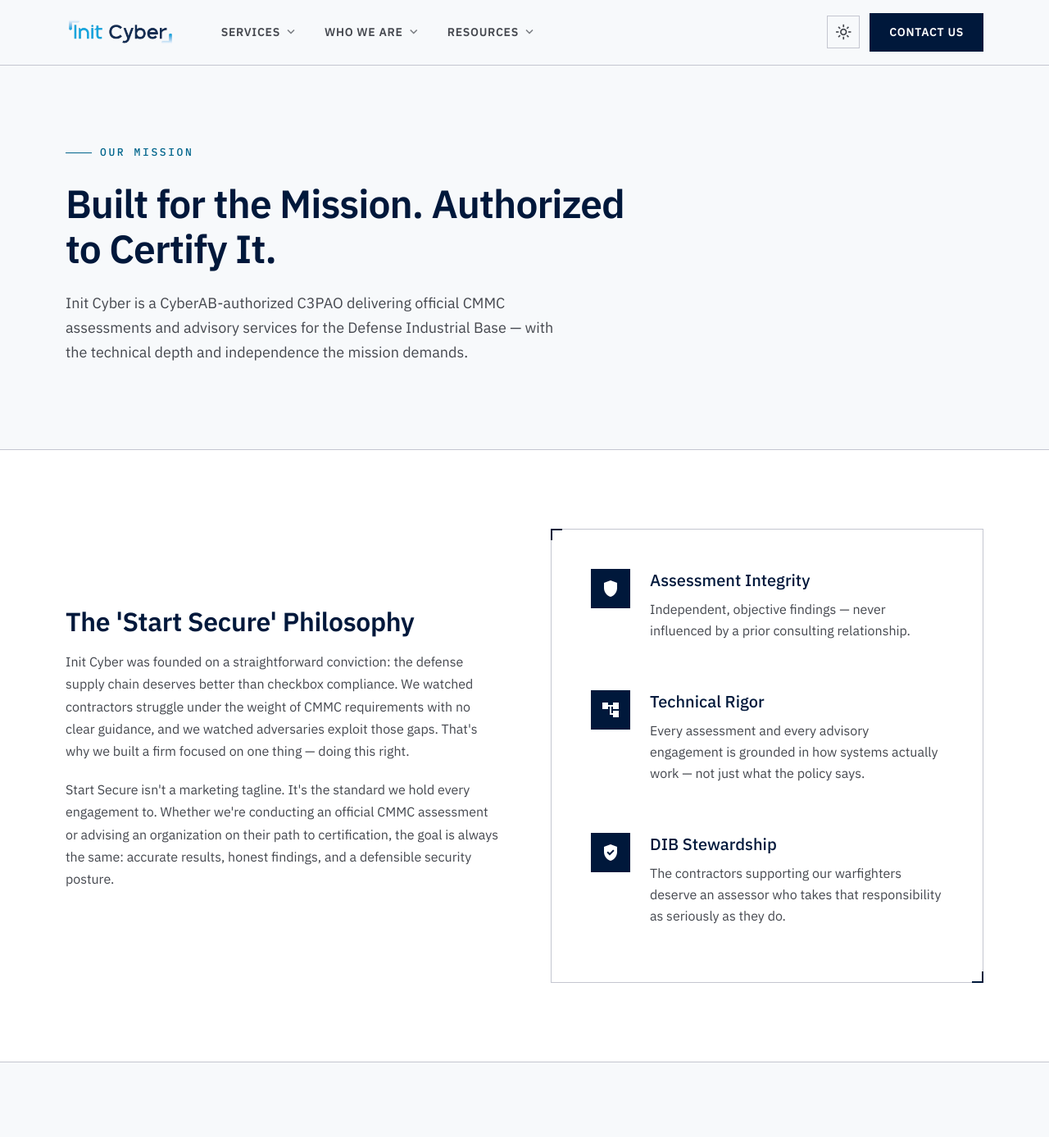
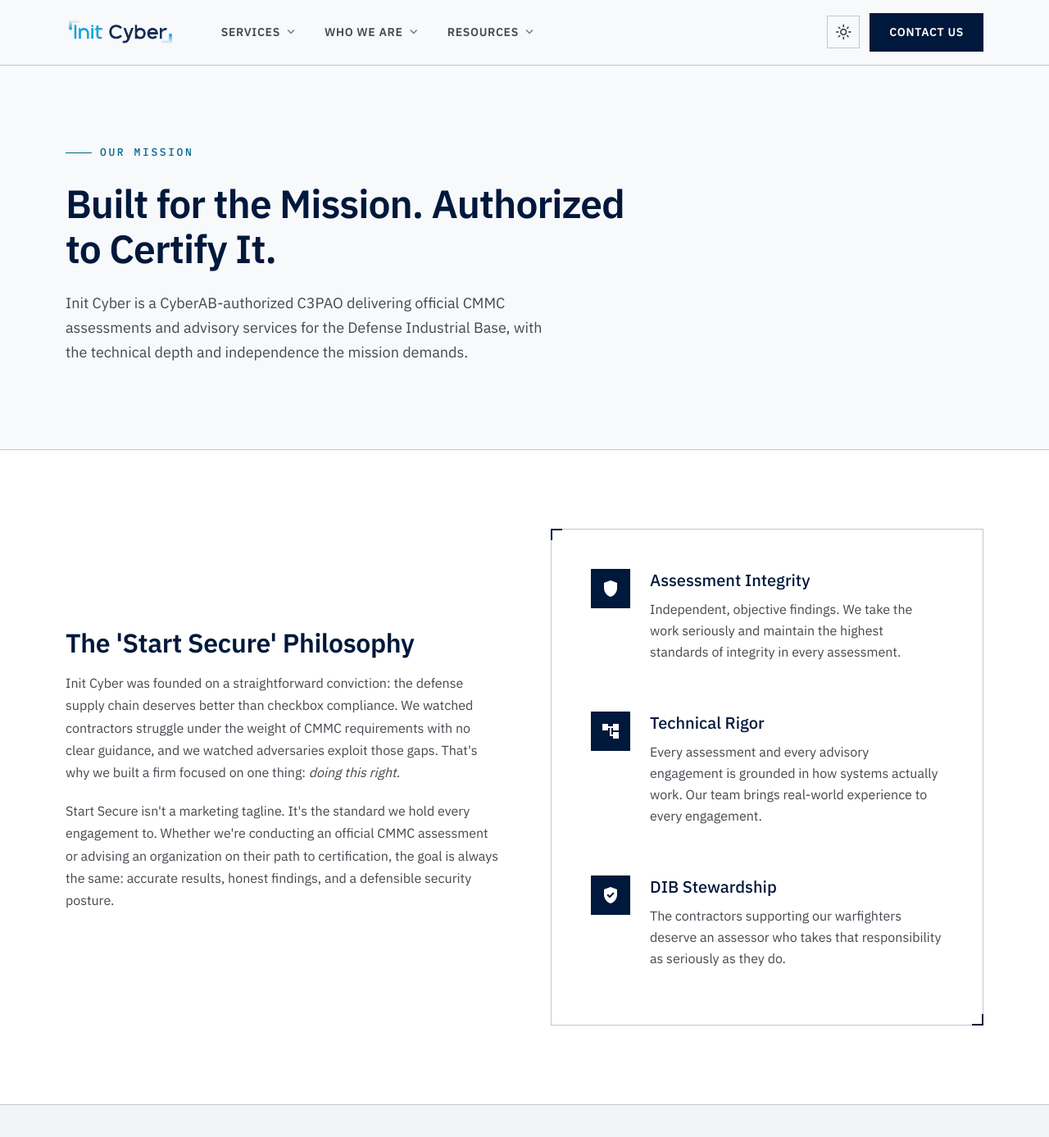
Before and after one commit to initcyber/initcyber.github.io, a Jekyll site: the page built from about.md, in a window 1280 px wide and 1400 px high. Shown: the top 1387 px of the window at 82% size. Built offline with Jekyll 4.4.1, drawn with Linux system fonts in a browser that asks for light colours; some of the changed text lies outside the part shown.

Commit message:
changing about page

```diff
--- a/_layouts/about-page.html
+++ b/_layouts/about-page.html
@@ -10,7 +10,7 @@
     <div class="page-hero-content">
       <span class="hero-eyebrow"><span class="hero-eyebrow-line" aria-hidden="true"></span>Our Mission</span>
       <h1 class="page-hero-heading">Built for the Mission. Authorized to Certify It.</h1>
-      <p class="page-hero-desc">Init Cyber is a CyberAB-authorized C3PAO delivering official CMMC assessments and advisory services for the Defense Industrial Base — with the technical depth and independence the mission demands.</p>
+      <p class="page-hero-desc">Init Cyber is a CyberAB-authorized C3PAO delivering official CMMC assessments and advisory services for the Defense Industrial Base, with the technical depth and independence the mission demands.</p>
     </div>
   </div>
 </section>
@@ -21,7 +21,7 @@
     <div class="philosophy-grid">
       <div class="philosophy-text">
         <h2 class="section-heading">The 'Start Secure' Philosophy</h2>
-        <p>Init Cyber was founded on a straightforward conviction: the defense supply chain deserves better than checkbox compliance. We watched contractors struggle under the weight of CMMC requirements with no clear guidance, and we watched adversaries exploit those gaps. That's why we built a firm focused on one thing — doing this right.</p>
+        <p>Init Cyber was founded on a straightforward conviction: the defense supply chain deserves better than checkbox compliance. We watched contractors struggle under the weight of CMMC requirements with no clear guidance, and we watched adversaries exploit those gaps. That's why we built a firm focused on one thing: <i>doing this right</i>.</p>
         <p>Start Secure isn't a marketing tagline. It's the standard we hold every engagement to. Whether we're conducting an official CMMC assessment or advising an organization on their path to certification, the goal is always the same: accurate results, honest findings, and a defensible security posture.</p>
       </div>
       <div class="philosophy-card blueprint-border">
@@ -29,14 +29,14 @@
           <div class="philosophy-card-icon"><span class="material-symbols-outlined" style="font-variation-settings:'FILL' 1;">shield</span></div>
           <div>
             <h3 class="philosophy-card-title">Assessment Integrity</h3>
-            <p>Independent, objective findings — never influenced by a prior consulting relationship.</p>
+            <p>Independent, objective findings. We take the work seriously and maintain the highest standards of integrity in every assessment.</p>
           </div>
         </div>
         <div class="philosophy-card-item">
           <div class="philosophy-card-icon"><span class="material-symbols-outlined" style="font-variation-settings:'FILL' 1;">account_tree</span></div>
           <div>
             <h3 class="philosophy-card-title">Technical Rigor</h3>
-            <p>Every assessment and every advisory engagement is grounded in how systems actually work — not just what the policy says.</p>
+            <p>Every assessment and every advisory engagement is grounded in how systems actually work. Our team brings real-world experience to every engagement.</p>
           </div>
         </div>
         <div class="philosophy-card-item">
@@ -52,7 +52,8 @@
 </section>
 
 <!-- Leadership -->
-<section class="about-leadership">
+ <!-- Commenting out for now. Will revisit this later...-->
+<!-- <section class="about-leadership">
   <div class="container">
     <div class="about-leadership-header">
       <h2 class="section-heading text-center">Leadership</h2>
@@ -72,7 +73,7 @@
       </div>
     </div>
   </div>
-</section>
+</section> -->
 
 <!-- Bento Stats -->
 <section class="home-bento home-bento--bordered">
@@ -82,7 +83,7 @@
         <h2 class="bento-main-heading">Not All CMMC Assessors Are Created Equal.</h2>
         <div class="bento-main-footer">
           <span class="bento-main-line" aria-hidden="true"></span>
-          <span class="bento-code-label">CYBERAB AUTHORIZED C3PAO</span>
+          <span class="bento-code-label">WORK WITH THE RIGHT TEAM</span>
         </div>
       </div>
       <div class="bento-stat">
@@ -97,8 +98,8 @@
       </div>
       <div class="bento-monitoring">
         <div class="bento-code-label bento-monitoring-label">ASSESSMENT_SCOPE</div>
-        <div class="bento-monitoring-title">CMMC Level 1, 2 &amp; 3</div>
-        <p>Authorized to assess across all CMMC certification levels — from basic safeguarding to advanced security requirements.</p>
+        <div class="bento-monitoring-title">CMMC Level 2</div>
+        <p>Authorized to conduct official CMMC Level 2 certification assessments for the Defense Industrial Base.</p>
       </div>
       <div class="bento-careers">
         <div class="bento-careers-text">
@@ -115,11 +116,13 @@
 <section class="home-cta">
   <div class="container">
     <h2 class="home-cta-heading">Your Certification Starts With One Conversation.</h2>
-    <p class="home-cta-sub">Talk directly with an authorized CMMC assessor — no sales pitch, no handoffs. Just a straight conversation about your path to certification.</p>
+    <p class="home-cta-sub">Schedule a scoping call with our team to talk through your timeline, your environment, and what the assessment process actually looks like.</p>
     <div class="home-cta-actions">
+      <br>
       <a href="/contact/" class="btn-hero-primary">SCHEDULE A SCOPING CALL</a>
       <a href="/services/" class="btn-hero-ghost">VIEW SERVICES</a>
+      <br>
     </div>
-    <p class="home-cta-disclaimer">At Init Cyber, the assessor answers the phone.</p>
+    <p class="home-cta-disclaimer">ONE FIRM. ONE MISSION. START SECURE.</p>
   </div>
 </section>
```
